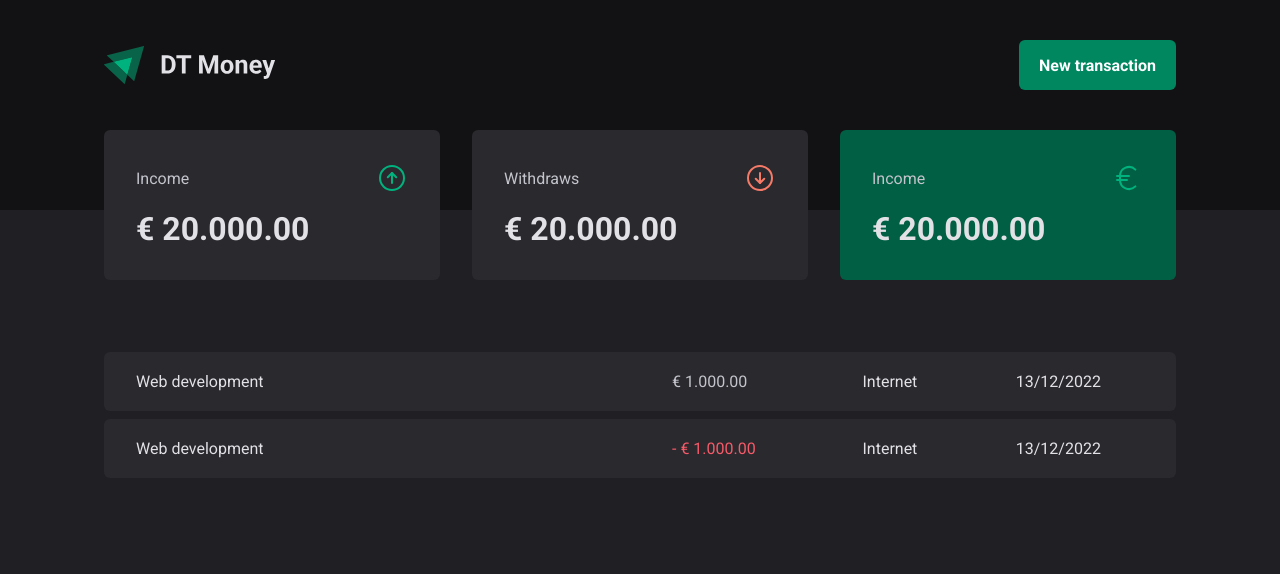
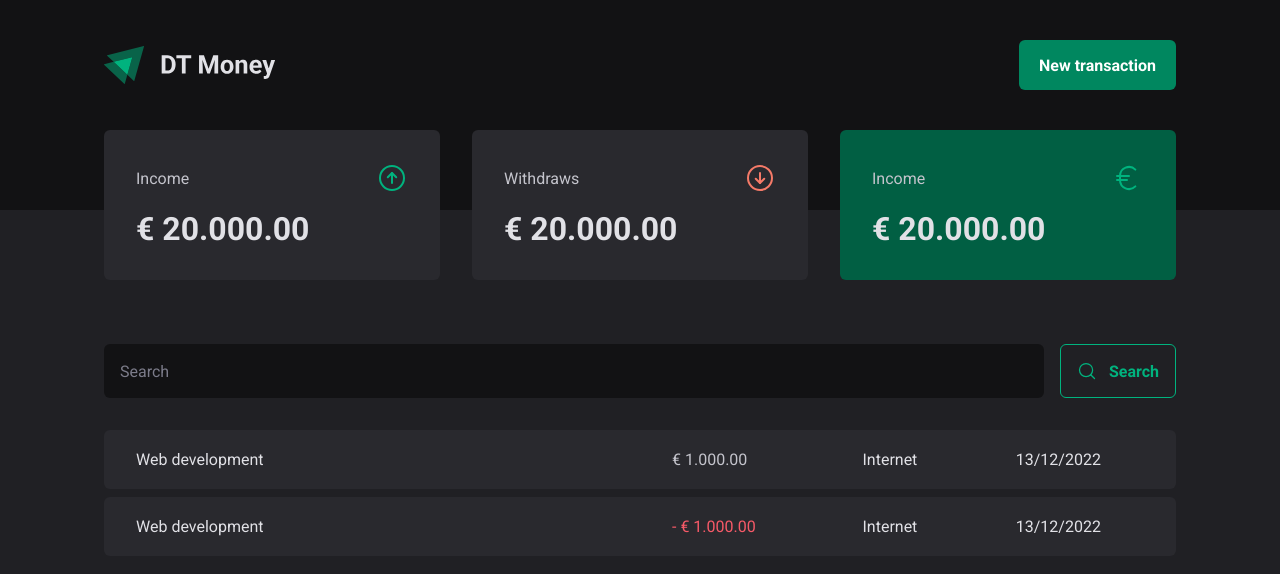
Before and after one commit to diebraga/dt-money, a React (Vite) app: page / in a window 1280 px wide. Shown: the top 574 px of the page. Built offline with nearby package versions, Linux system fonts and the light colour scheme.

Commit message:
transaction input

```diff
--- a/package.json
+++ b/package.json
@@ -9,6 +9,7 @@
     "preview": "vite preview"
   },
   "dependencies": {
+    "@radix-ui/react-dialog": "^1.0.0",
     "phosphor-react": "^1.4.1",
     "react": "^18.2.0",
     "react-dom": "^18.2.0",
--- /dev/null
+++ b/src/pages/Trasactions/Components/SearchForm/index.tsx
@@ -0,0 +1,56 @@
+import { MagnifyingGlass } from "phosphor-react"
+import styled from "styled-components"
+
+export function SearchForm() {
+  return (
+    <SearchFormContainer>
+      <input type={'text'} placeholder='Search' />
+      <button type="submit">
+        <MagnifyingGlass size={20} />
+        Search
+      </button>
+    </SearchFormContainer>
+  )
+}
+
+const SearchFormContainer = styled.form`
+  display: flex;
+  gap: 1rem;
+
+  input {
+    flex: 1;
+    border-radius: 6px;
+    border: 0;
+    background: ${p => p.theme["gray-900"]};
+    color: ${p => p.theme["gray-300"]};
+    padding: 1rem;
+
+    &::placeholder {
+      color: ${p => p.theme["gray-500"]};
+    }
+  }
+
+  button {
+    display: flex;
+    align-items: center;
+    gap: 0.75rem;
+
+    border: 0;
+    padding: 1rem;
+    background: transparent;
+
+    border: 1px solid ${p => p.theme["green-300"]};
+    color: ${p => p.theme["green-300"]};
+    border-radius: 6px;
+    font-weight: bold;
+
+    &:hover {
+      background: ${p => p.theme["green-500"]};
+
+      border-color: ${p => p.theme["green-500"]};
+      color: ${p => p.theme["white"]};
+
+      transition: background-color 0.2s, color 0.2s, border-color 0.2s;
+    }
+  }
+`
--- a/src/pages/Trasactions/index.tsx
+++ b/src/pages/Trasactions/index.tsx
@@ -1,6 +1,7 @@
 import styled from "styled-components";
 import { Header } from "../../Components/Header";
 import { Summary } from "../../Components/Summary";
+import { SearchForm } from "./Components/SearchForm";
 
 export function Transactions() {
   return (
@@ -9,6 +10,7 @@
       <Summary />
 
       <TrasanctionsContainer>
+        <SearchForm />
         <TrasanctionsTable>
           <tbody>
             <tr>
@@ -50,7 +52,7 @@
   border-collapse: separate;
   border-spacing: 0 0.5rem;
 
-  /* margin-top: 1.5rem; */
+  margin-top: 1.5rem;
 
   td {
     padding: 1.25rem 2rem;
```
Also changed, not shown: 1 other file (tests, documents, lock files or other folders).
